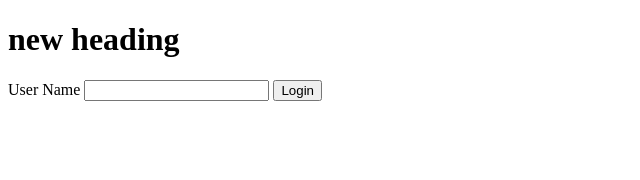
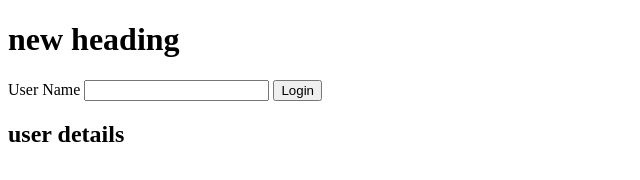
Before and after one commit to aashipandey46/mileageCalculator, a plain HTML site: page index.html in a window 1280 px wide. Shown: the whole page, without its empty margins (0-640 px from the left). Drawn offline with Linux system fonts and the light colour scheme.

Commit message:
added user details

```diff
--- a/index.html
+++ b/index.html
@@ -13,5 +13,6 @@
     <input type="name">
     <button>Login</button>
 </div>
+<h2>user details</h2>
 </body>
 </html>
```
